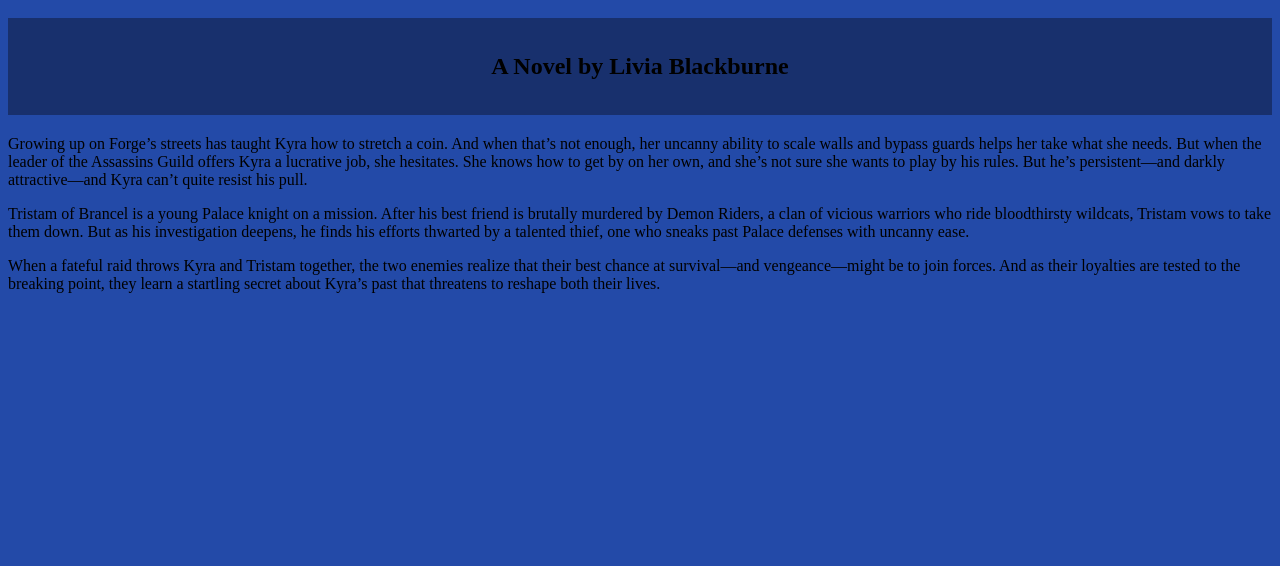
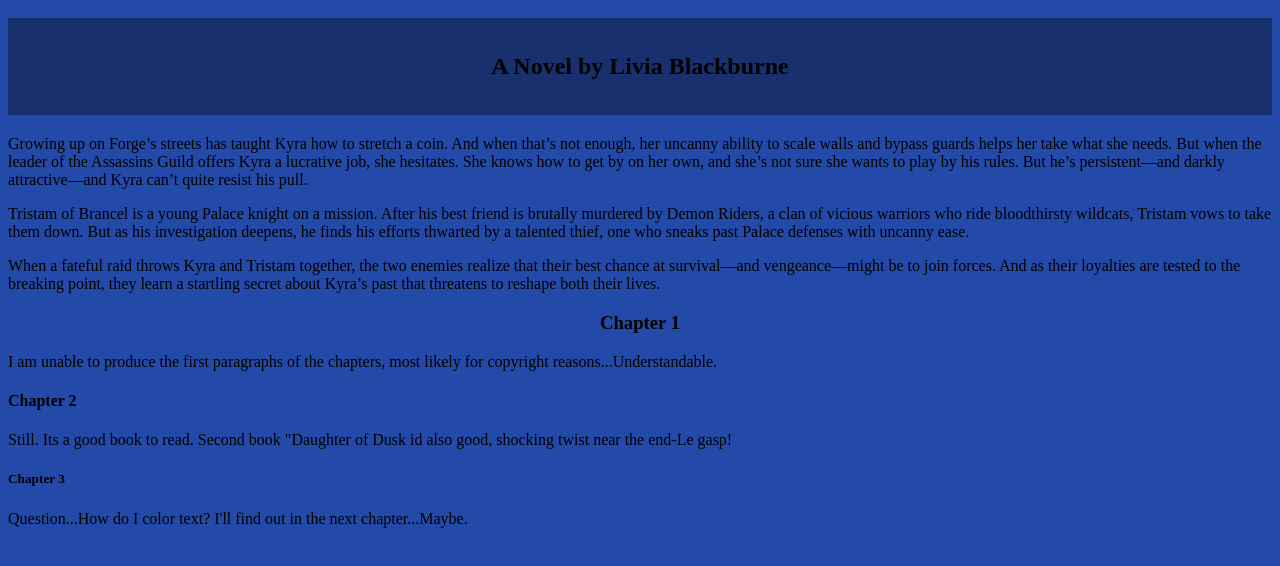
Before and after one commit to Laurel-S-MT/WebDesign, a plain HTML site: page Assignment1/index.html in a window 1280 px wide. Shown: the part 118-684 px from the top of the page. Drawn offline with Linux system fonts and the light colour scheme.

Commit message:
Update index.html

```diff
--- a/Assignment1/index.html
+++ b/Assignment1/index.html
@@ -17,5 +17,18 @@ But as his investigation deepens, he finds his efforts thwarted by a talented th
 
 <p>When a fateful raid throws Kyra and Tristam together, the two enemies realize that their best chance at survival—and vengeance—might be to join forces.
 And as their loyalties are tested to the breaking point, they learn a startling secret about Kyra’s past that threatens to reshape both their lives. </p>
+
+<h3>Chapter 1</h3>
+
+<p>I am unable to produce the first paragraphs of the chapters, most likely for copyright reasons...Understandable.</p>
+
+<h4>Chapter 2</h4>
+
+<p>Still. Its a good book to read. Second book "Daughter of Dusk id also good, shocking twist near the end-Le gasp!</p>
+
+<h5>Chapter 3</h5>
+
+<p>Question...How do I color text? I'll find out in the next chapter...Maybe.</p>
+
 </body>
 </html>
```
